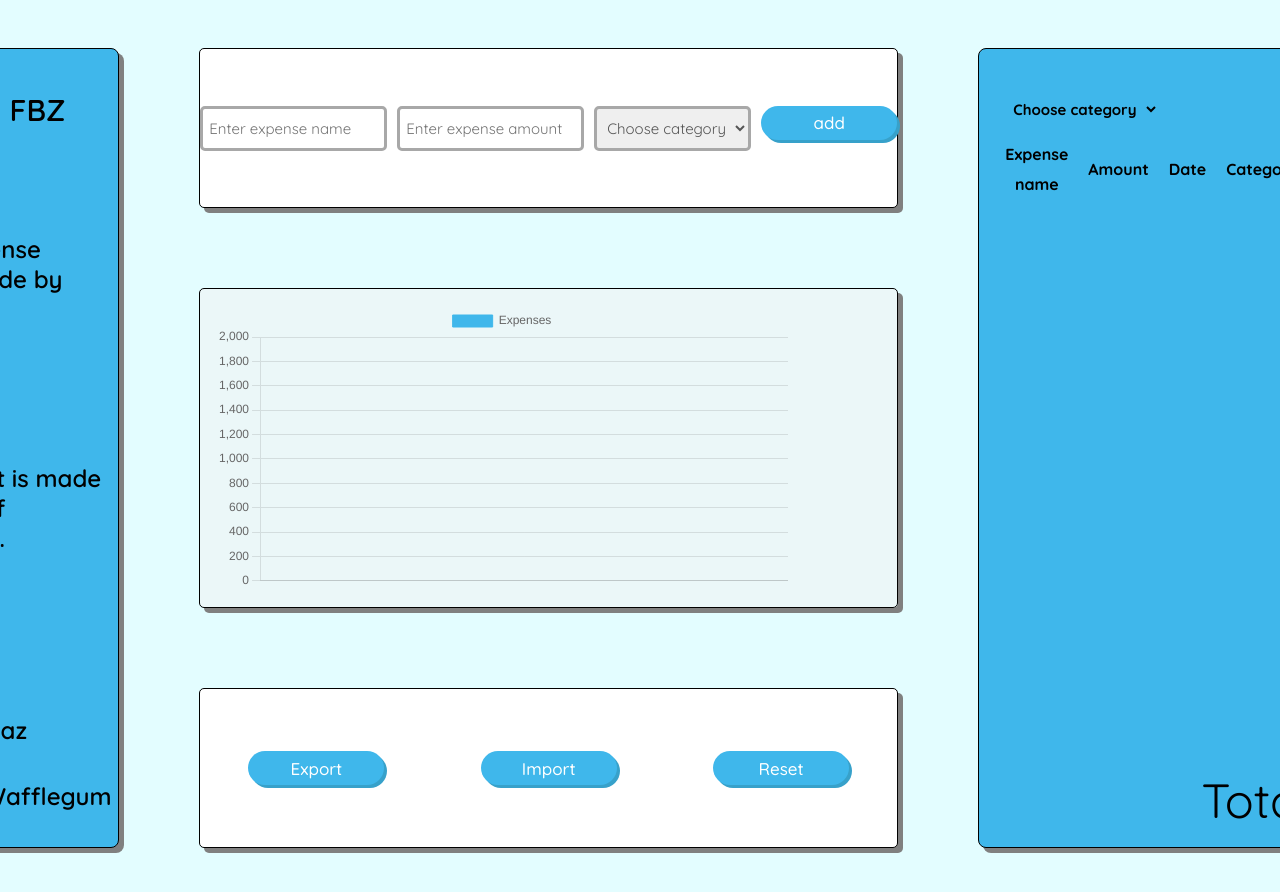
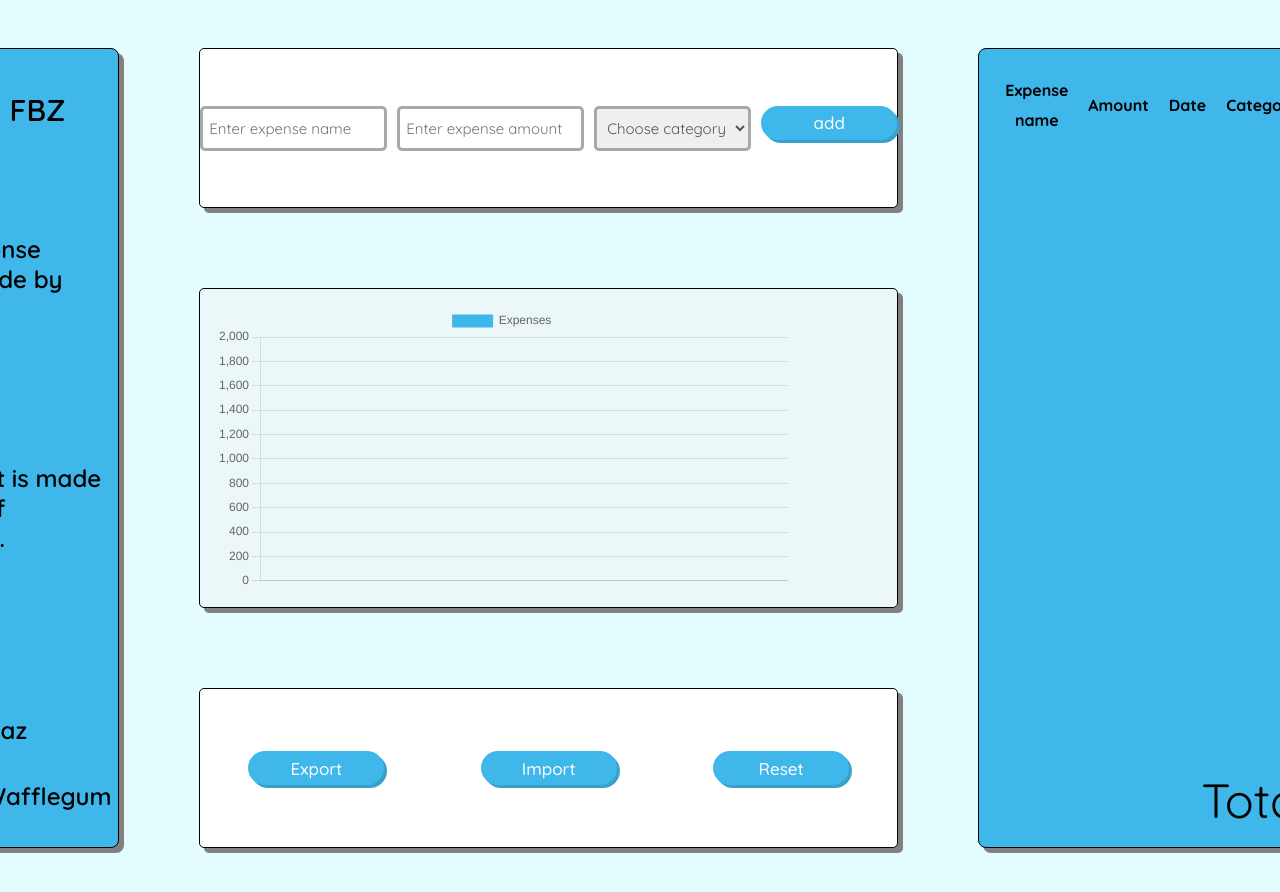
Before and after one commit to HazPD/Expense-Tracker, a plain HTML site: page index.html in a window 1280 px wide. Shown: the top 892 px of the page. Drawn offline with nearby package versions, Linux system fonts and the light colour scheme.

Commit message:
Hide unfinished feature

```diff
--- a/index.html
+++ b/index.html
@@ -58,7 +58,7 @@
                     </div>
                     <div id="expense-category">
                         <select name="category" id="category">
-                            <option value ="" id="firsOption" disabled selected hidden>Choose category</option>
+                            <option value ="default" id="firsOption" disabled selected hidden>Choose category</option>
                             <option value="Utility">Utility</option>
                             <option value="Food">Food</option>
                             <option value="Wants">Wants</option>
@@ -80,7 +80,7 @@
         </div>
 
         <div class="output-UI">
-
+            <!--
             <div class="filter">
                 <form id="filterForm">
                 <select id="filterCategory">
@@ -91,6 +91,7 @@
                 </select>
                 </form>
             </div>
+            -->
 
             <div class="table">
                 <table cellpadding="2">
```
